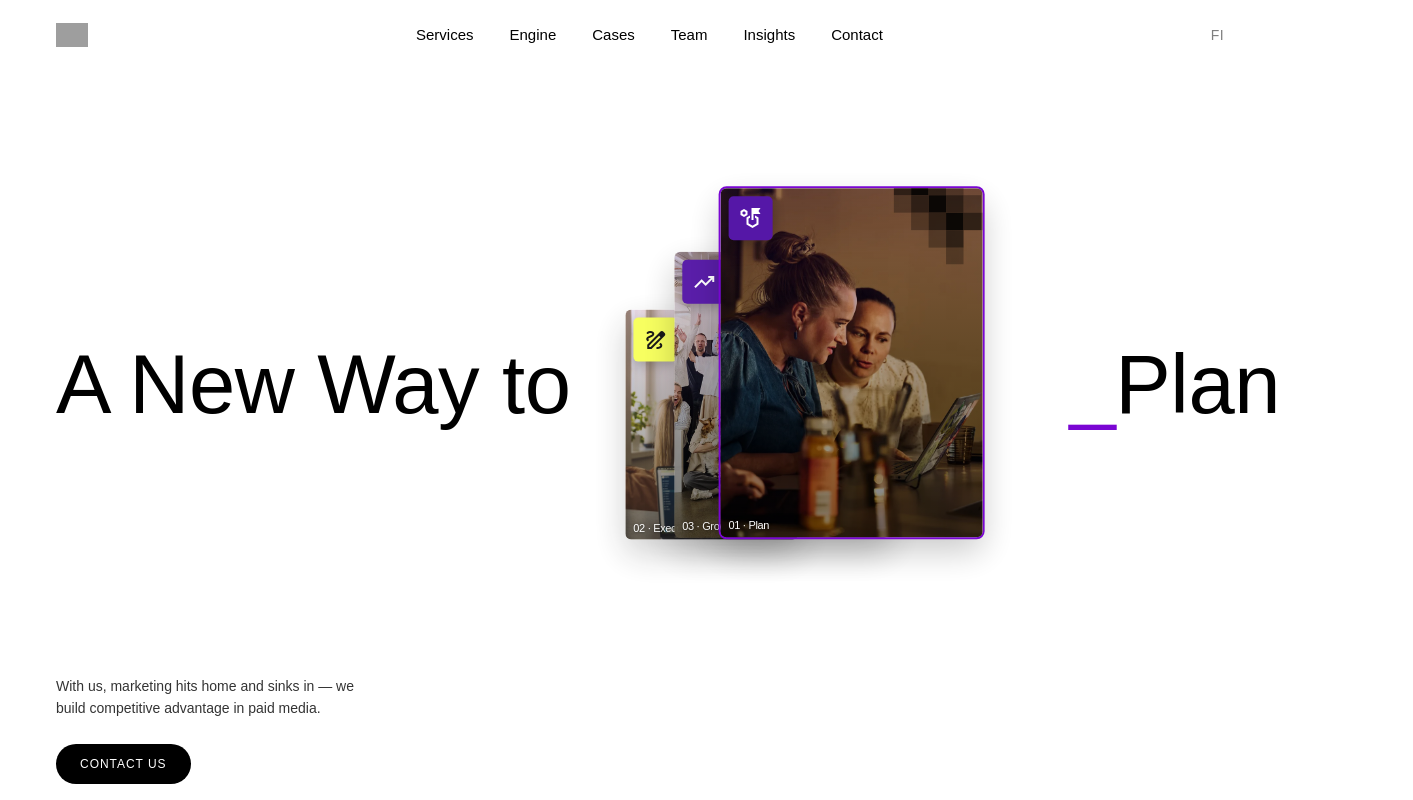
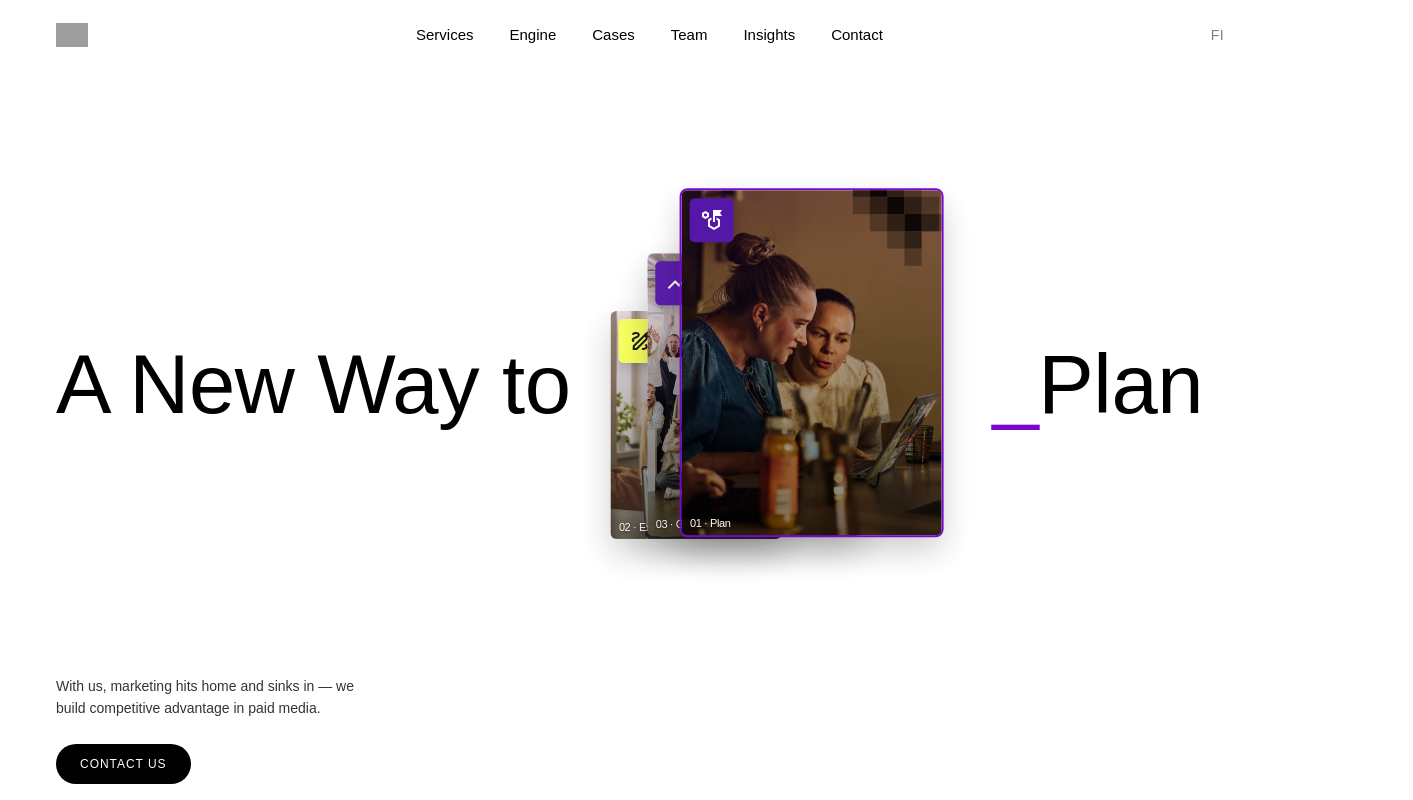
Before and after one commit to waelosamahelmi/norr3-new-website, a Next.js app: page /en in a window 1280 px wide. Shown: the top 800 px of the page, 1413 px wide, since content can reach past the window. Built offline with nearby package versions, Linux system fonts and the light colour scheme; grey boxes are pictures that could not be loaded; a web font is replaced by a local one.

Commit message:
Home hero: hug the collage to the words (narrower stage, 72% cards)
Stage lg width 437->360px and card 60->72% keep the same visual card size while
removing the empty side margin, so 'A New Way to' and '_Grow' sit close to the
image stack instead of spaced far apart.

```diff
--- a/src/components/HomeHero.tsx
+++ b/src/components/HomeHero.tsx
@@ -204,7 +204,7 @@ export function HomeHero({
       <span aria-hidden className="order-3 block w-full lg:order-none lg:w-auto lg:min-w-0 lg:shrink-0">
         <div
           ref={stageRef}
-          className="relative mx-auto h-[420px] w-full max-w-lg select-none [--card:300px] sm:h-[500px] sm:[--card:360px] lg:mx-0 lg:w-[437px]"
+          className="relative mx-auto h-[420px] w-full max-w-lg select-none [--card:300px] sm:h-[500px] sm:[--card:360px] lg:mx-0 lg:w-[360px]"
         >
           {CARDS.map((card, index) => {
             const slot = SLOTS[slotOf[index]];
@@ -223,8 +223,8 @@ export function HomeHero({
                   className="absolute left-1/2 top-1/2 aspect-[3/4] overflow-hidden rounded-md shadow-[0_14px_34px_rgba(0,0,0,0.22)]"
                   style={{
                     // Card width as a share of the stage (percentage-based) so
-                    // it scales cleanly at every breakpoint; front card = 60%.
-                    width: `calc(${slot.scale} * 60%)`,
+                    // it scales cleanly at every breakpoint; front card = 72%.
+                    width: `calc(${slot.scale} * 72%)`,
                     opacity: slot.opacity,
                     transform: "translate(-50%, -50%)",
                     outline: "2.5px solid transparent",
```
